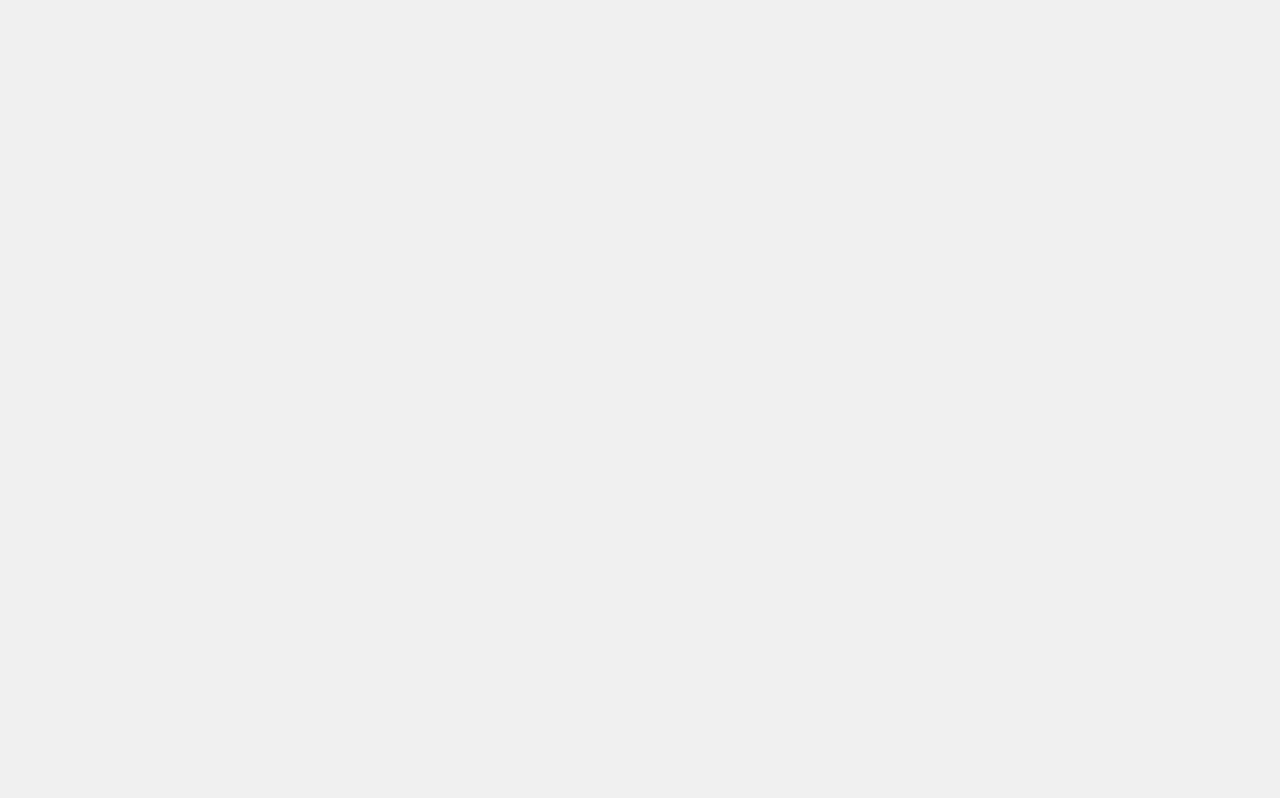
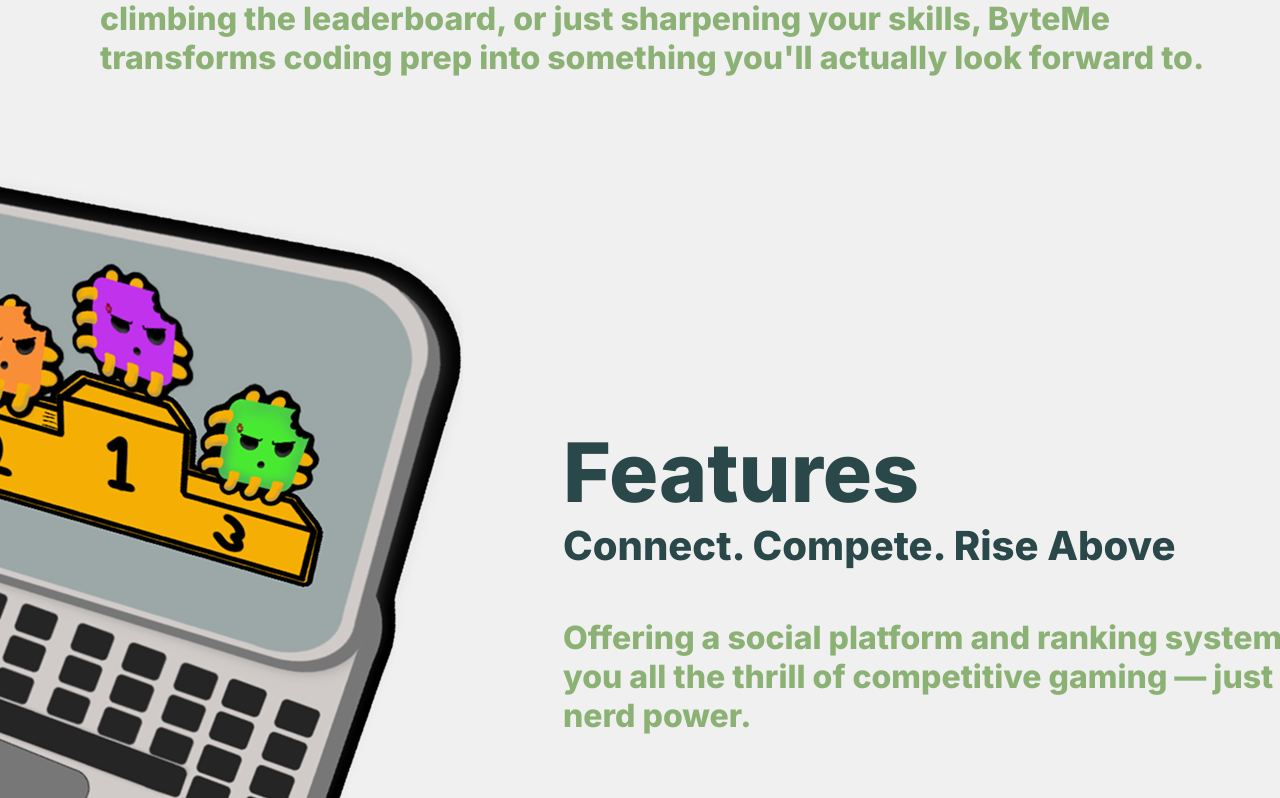
Before and after one commit to KendrickNguyen76/inf124-project, a React (Vite) app in the folder react_frontend/: page / in a window 1280 px wide. Shown: the part 1262-2060 px from the top of the page. Before the commit the page ends 1245 px from the top, so only its background shows below. Built offline with nearby package versions, Linux system fonts and the light colour scheme.

Commit message:
added features section

```diff
--- a/react_frontend/src/Components/Pages/Home.css
+++ b/react_frontend/src/Components/Pages/Home.css
@@ -2,7 +2,8 @@
   display: flex;
   flex-direction: column;
   justify-content: center;
-  height: 100vh;
+  min-height: 50vh;
+  width: 100%;
 }
 /* Start of: Landing Sections */
 .landing_container {
@@ -35,7 +36,6 @@
   align-items: center;
   justify-content: center;
   margin-top: -150px;
-  padding: 0 0 100px 0;
 }
 #landing_bash,
 #landing_hsaB {
@@ -56,7 +56,6 @@
   flex-direction: column;
   align-items: flex-start;
   justify-content: center;
-  height: 100vh;
 }
 
 .about_section h1 {
@@ -70,6 +69,7 @@
     text-align: left;
     width: 100%;
     padding: 0 0 0 100px;
+    display: inline;
 }
 .about_section p {
   margin: 0;
@@ -77,3 +77,24 @@
   text-align: left;
 }
 /* End of: About Section  */
+
+/* Start of Features Section  */
+.features_section {
+  display: flex;
+  flex-direction: row;
+  align-items: center;
+  justify-content: center;
+}
+
+.features_text h1,
+h2,
+p {
+  display: flex;
+  flex-direction: column;
+  align-items: flex-start;
+  justify-content: flex-start;
+  margin: 0;
+  padding: 0 0 0 100px;;
+}
+
+/*End of: Features Section */
--- a/react_frontend/src/Components/Pages/Home.jsx
+++ b/react_frontend/src/Components/Pages/Home.jsx
@@ -2,6 +2,7 @@
 import "./Home.css";
 import Bash from "../../assets/bash.png";
 import hsaB from "../../assets/hsaB.png";
+import laptop from "../../assets/laptop_landing.png";
 
 const LandingText = () => (
   <div className="landing_text">
@@ -29,7 +30,7 @@
   <div className="about_section">
     <h1>About Us</h1>
     <h2>
-      We want you to start loving <u>technical interview questions</u>
+      We want you to start <em>loving <u>techincal interview questions</u> </em>
     </h2>
     <p>
       At ByteMe, we believe technical interview questions don't have to be
@@ -45,6 +46,26 @@
   </div>
 );
 
+const FeaturesSection = () => (
+  <div className="features_section">
+    <div className="features_image">
+      <img
+        id="laptop_landing"
+        src={laptop}
+        alt="Image of a laptop with bashes on podium"
+      />
+    </div>
+    <div className="features_text">
+      <h1>Features</h1>
+      <h2>Connect. Compete. Rise Above</h2>
+      <p>
+        Offering a social platform and ranking system, ByteMe gives you all the
+        thrill of competitive gaming — just with a bit more nerd power.
+      </p>
+    </div>
+  </div>
+);
+
 const Home = () => {
   return (
     <div className="home">
@@ -53,6 +74,7 @@
         <LandingImage bashSrc={Bash} hsaBSrc={hsaB} />
       </div>
       <AboutSection />
+      <FeaturesSection />
     </div>
   );
 };
```
Lines whose indentation alone changed are shown as unchanged.
